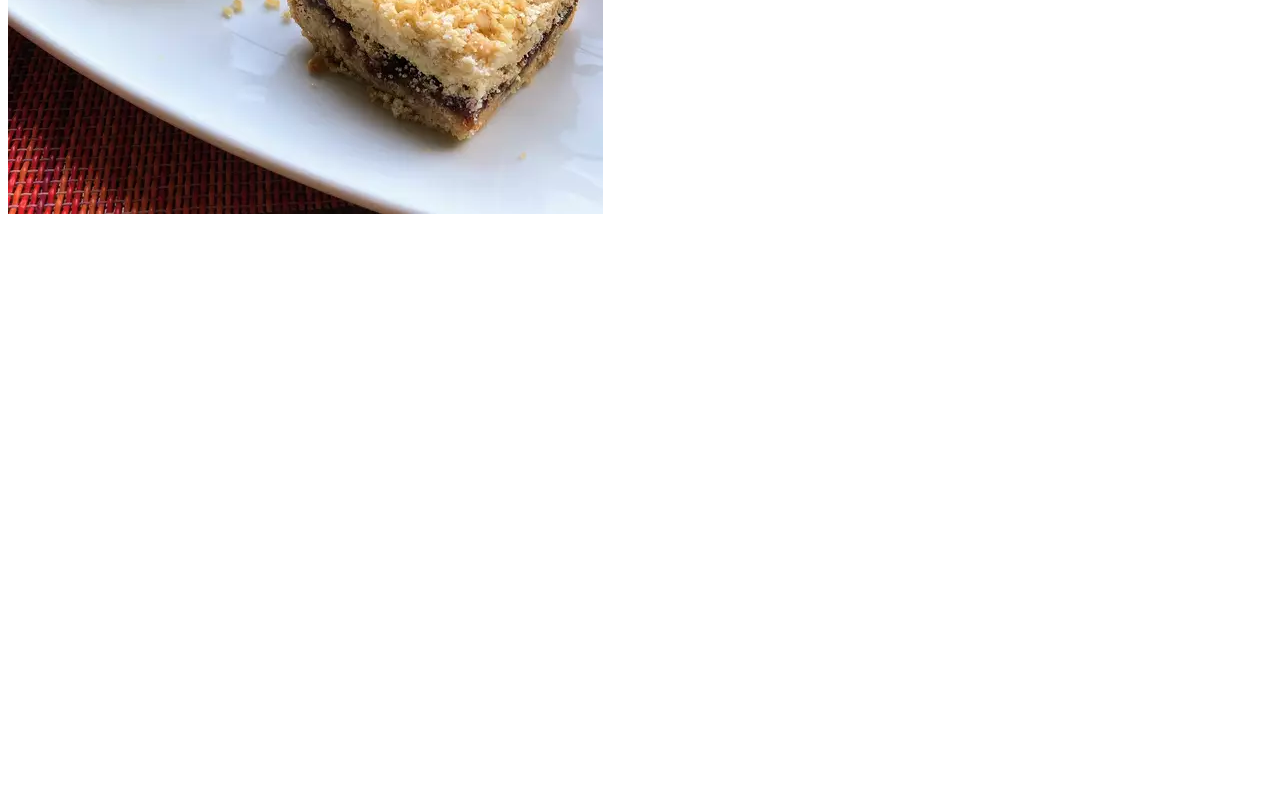
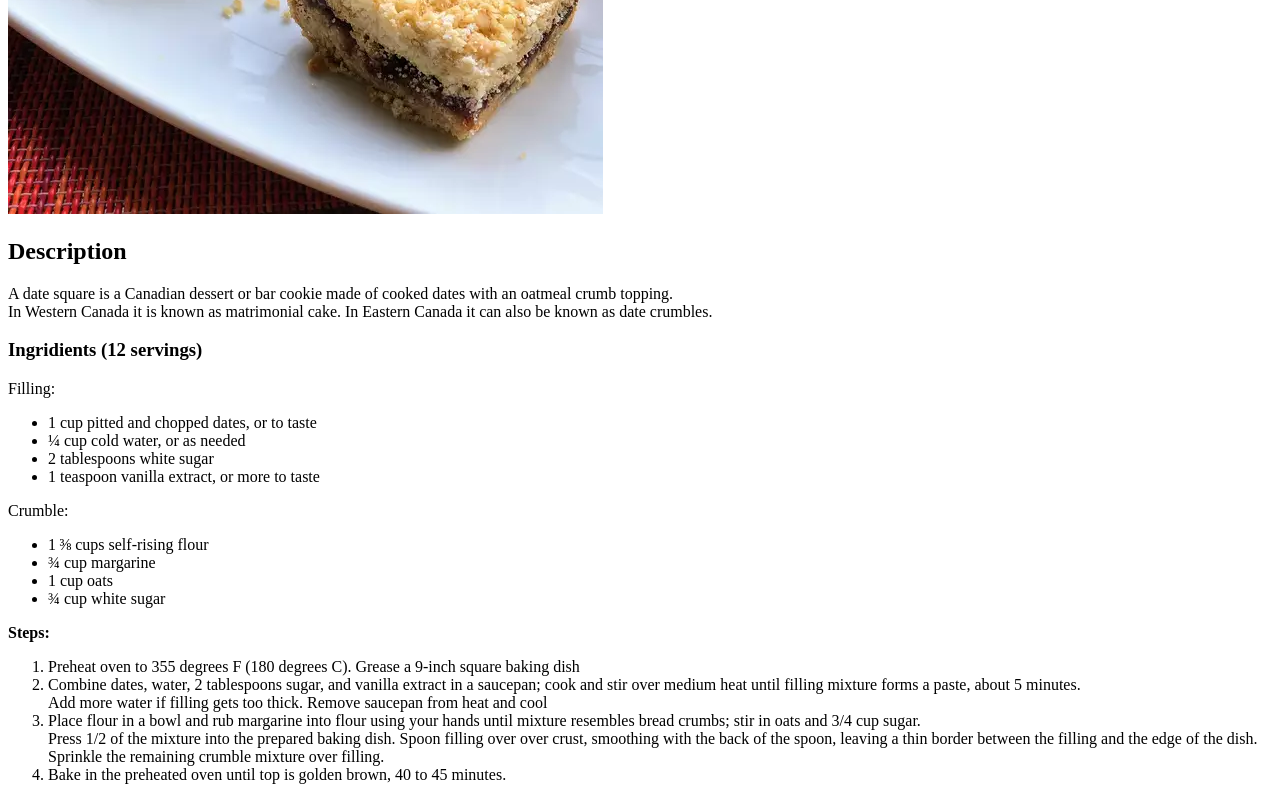
Before and after one commit to Lapseline/odin-recipes, a plain HTML site: page recipes/date-crumble.html in a window 1280 px wide. Shown: the part 461-1261 px from the top of the page. Before the commit the page ends 800 px from the top, so only its background shows below. Drawn offline with Linux system fonts and the light colour scheme.

Commit message:
Added content to first recipe

```diff
--- a/recipes/date-crumble.html
+++ b/recipes/date-crumble.html
@@ -9,5 +9,51 @@
   <body>
     <h1>Date Crumble</h1>
     <img src="../img/image.webp" alt="Date Crumble" />
+    <h2>Description</h2>
+    <p>
+      A date square is a Canadian dessert or bar cookie made of cooked dates
+      with an oatmeal crumb topping.<br />
+      In Western Canada it is known as matrimonial cake. In Eastern Canada it
+      can also be known as date crumbles.
+    </p>
+    <h3><strong>Ingridients (12 servings)</strong></h3>
+    <p>Filling:</p>
+    <ul>
+      <li>1 cup pitted and chopped dates, or to taste</li>
+      <li>¼ cup cold water, or as needed</li>
+      <li>2 tablespoons white sugar</li>
+      <li>1 teaspoon vanilla extract, or more to taste</li>
+    </ul>
+    <p>Crumble:</p>
+    <ul>
+      <li>1 ⅜ cups self-rising flour</li>
+      <li>¾ cup margarine</li>
+      <li>1 cup oats</li>
+      <li>¾ cup white sugar</li>
+    </ul>
+    <p><strong>Steps:</strong></p>
+    <ol>
+      <li>
+        Preheat oven to 355 degrees F (180 degrees C). Grease a 9-inch square
+        baking dish
+      </li>
+      <li>
+        Combine dates, water, 2 tablespoons sugar, and vanilla extract in a
+        saucepan; cook and stir over medium heat until filling mixture forms a
+        paste, about 5 minutes. <br />Add more water if filling gets too thick.
+        Remove saucepan from heat and cool
+      </li>
+      <li>
+        Place flour in a bowl and rub margarine into flour using your hands
+        until mixture resembles bread crumbs; stir in oats and 3/4 cup sugar.
+        <br />Press 1/2 of the mixture into the prepared baking dish. Spoon
+        filling over over crust, smoothing with the back of the spoon, leaving a
+        thin border between the filling and the edge of the dish. <br />Sprinkle
+        the remaining crumble mixture over filling.
+      </li>
+      <li>
+        Bake in the preheated oven until top is golden brown, 40 to 45 minutes.
+      </li>
+    </ol>
   </body>
 </html>
```
